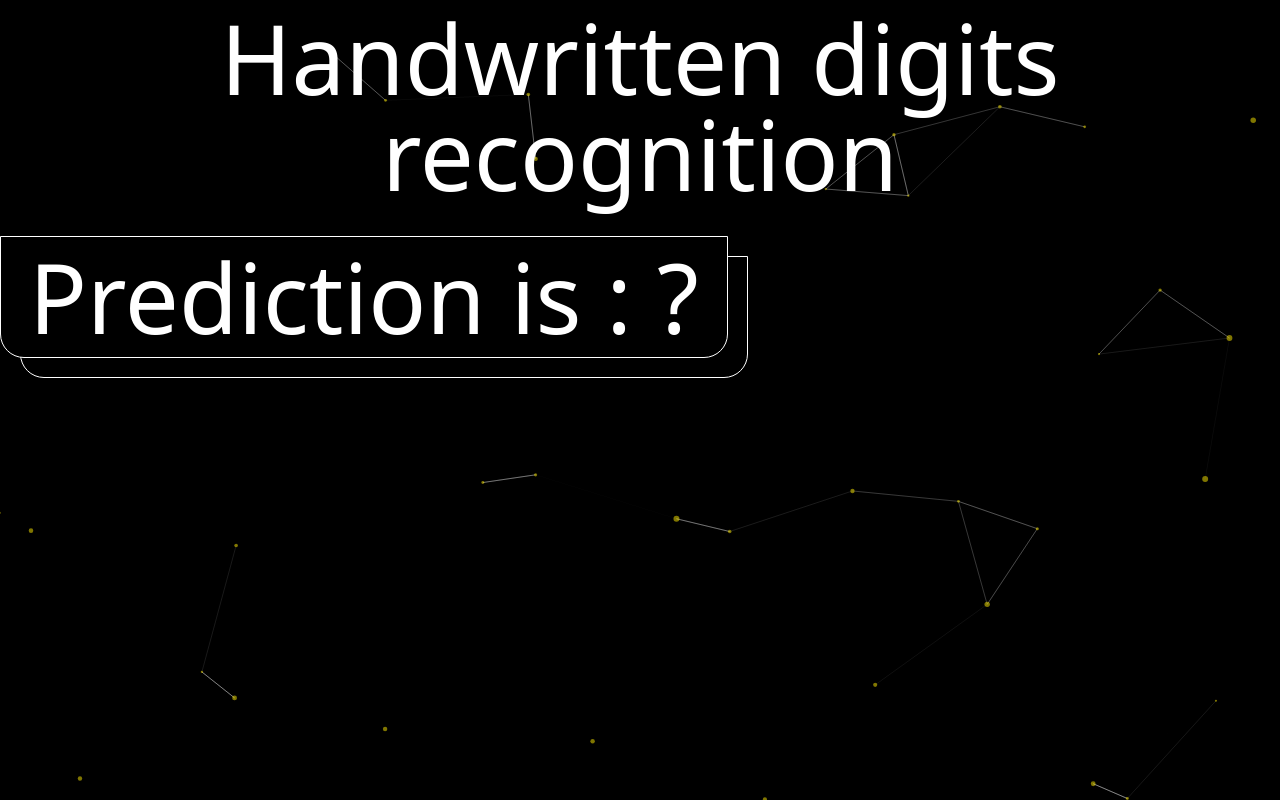
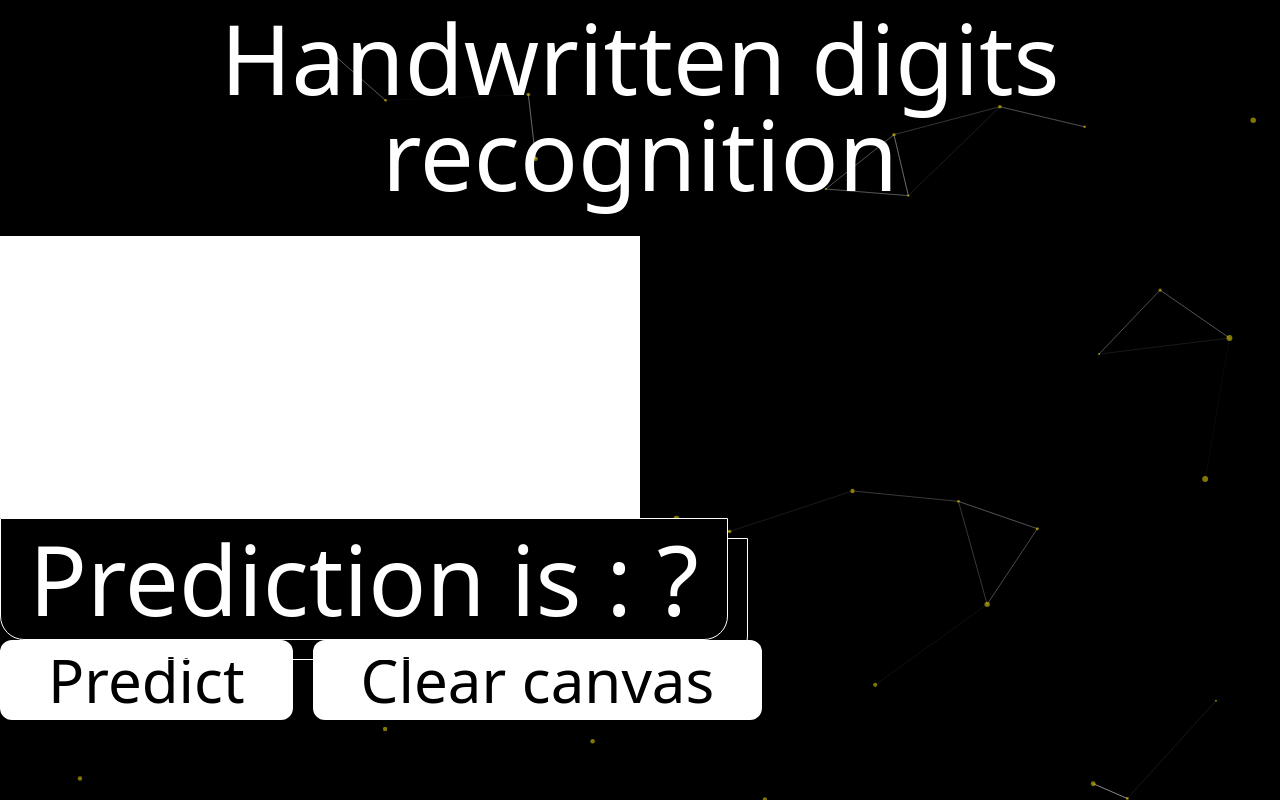
Before and after one commit to AlexTkCk/react-python-handwritten-text-recognition, a React (Create React App) app in the folder client/: page / in a window 1280 px wide. Built offline with nearby package versions, Linux system fonts and the light colour scheme.

Commit message:
Added canvas no logic

```diff
--- a/client/src/App.js
+++ b/client/src/App.js
@@ -1,26 +1,27 @@
 import React from 'react';
 import ParticleBackground from "./components/Particles/ParticleBackground";
+import Canvas from "./components/Canvas/Canvas";
 
 function App() {
     return (
-        <div className="App h-screen w-screen overflow-x-hidden">
+        <div className="App h-screen w-screen overflow-x-hidden flex flex-col">
             <ParticleBackground/>
 
             <header className="header h-fit py-2.5 px-3 mb-6">
-                <h1 className="title text-5xl lg:text-8xl text-white text-center">Handwritten digits recognition</h1>
+                <h1 className="title text-5xl md:text-8xl text-white text-center">Handwritten digits recognition</h1>
             </header>
             <main className="main grow">
-                <div className={"canvas"}></div>
+                <Canvas className={"w-1/2 h-1/2"}/>
                 <div className="w-full">
                     <div className="relative w-fit">
-                        <h1 className={'container_title relative text-5xl text-white bg-black lg:text-8xl border border-sm border-white' +
+                        <h1 className={'container_title relative text-5xl text-white bg-black md:text-8xl border border-sm border-white' +
                             ' rounded-bl-3xl text-center w-fit px-7 py-3 rounded-br-3xl z-[5]'}>Prediction is : ?</h1>
                         <div className="border-white absolute border left-5 top-5 w-full h-full rounded-br-3xl rounded-bl-3xl z-[3]"></div>
                     </div>
                     <div className="NN-visualization"></div>
-                    <div className="buttons-container">
-                        <button className={"predict-button"}>Predict</button>
-                        <button className={"reset-button"}>Clear canvas</button>
+                    <div className="buttons-container flex flex-col md:flex-row gap-5 ">
+                        <button className={"predict-button text-6xl text-center bg-white text-black px-12 py-2.5 w-fit rounded-xl"}>Predict</button>
+                        <button className={"reset-button text-6xl text-center bg-white text-black px-12 py-2.5 w-fit rounded-xl"}>Clear canvas</button>
                     </div>
                 </div>
             </main>
```
